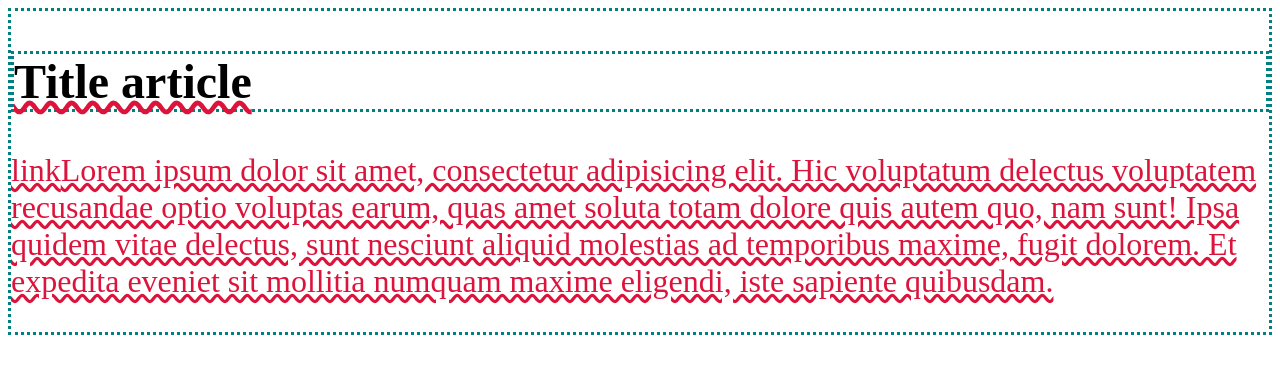
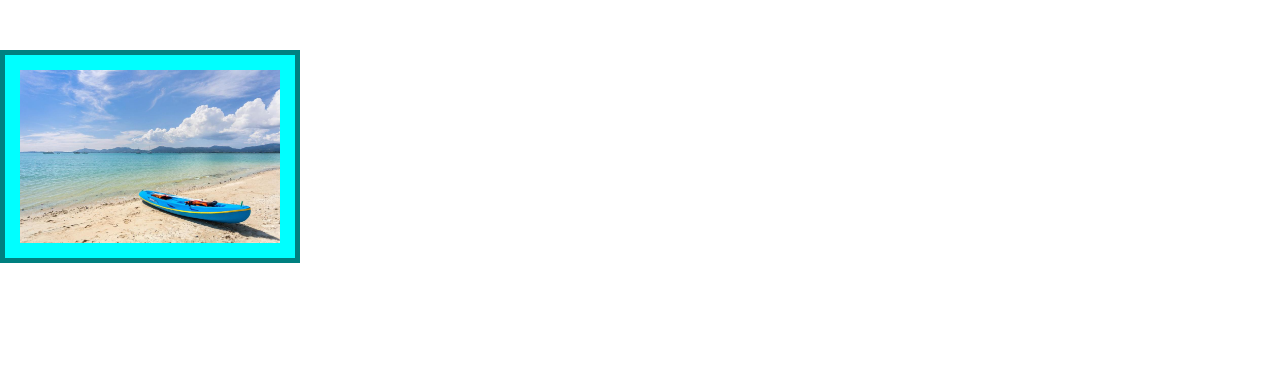
Before and after one commit to Acik-san/fd_css_03-05, a plain HTML site: page index.html in a window 1280 px wide. Drawn offline with Linux system fonts and the light colour scheme; a web font is replaced by a local one.

Commit message:
Example block model

```diff
--- a/assets/css/style.css
+++ b/assets/css/style.css
@@ -1,18 +1,14 @@
-.main-article{
-  border: 3px dotted teal;
-  color: crimson;
-  font-size: 32px;
-  text-decoration: wavy underline;
+body{
+  margin: 0
 }
-.main-article-heading{
-  color: initial;
-  border: inherit;
-
+.image{
+  box-sizing: border-box;
+  /* height: 300px; */
+  width: 300px;
+  padding: 15px;
+  /* padding-left: 0; */
+  border: 5px solid teal;
+  margin: 50px;
+  margin-left: 0;
+  background-color: aqua;
 }
-.main-article-content{
-  /* font-size: initial; */
-}
-.main-article-link{
-  color: inherit;
-  text-decoration: inherit;
-}
--- a/index.html
+++ b/index.html
@@ -10,9 +10,6 @@
   <link rel="stylesheet" href="./assets/css/style.css">
 </head>
 <body>
-  <article class="main-article">
-    <h1 class="main-article-heading">Title article</h1>
-    <p class="main-article-content"> <a class="main-article-link" href="#">link</a>Lorem ipsum dolor sit amet, consectetur adipisicing elit. Hic voluptatum delectus voluptatem recusandae optio voluptas earum, quas amet soluta totam dolore quis autem quo, nam sunt! Ipsa quidem vitae delectus, sunt nesciunt aliquid molestias ad temporibus maxime, fugit dolorem. Et expedita eveniet sit mollitia numquam maxime eligendi, iste sapiente quibusdam.</p>
-  </article>
+  <img src="./assets/images/sea_1024.jpg" alt="sea" class="image">
 </body>
 </html>
```
Also changed, not shown: assets/images/sea_1024.jpg (added).
